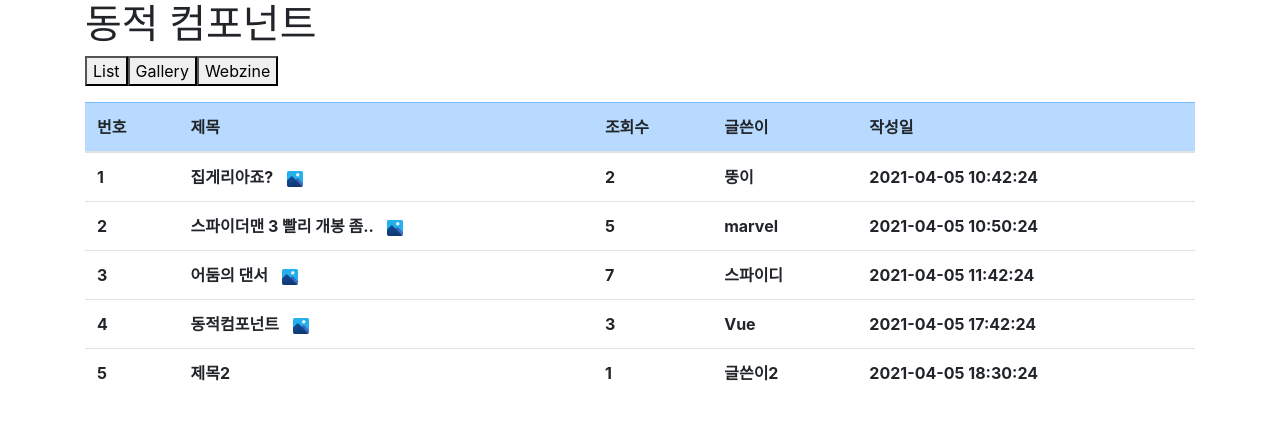
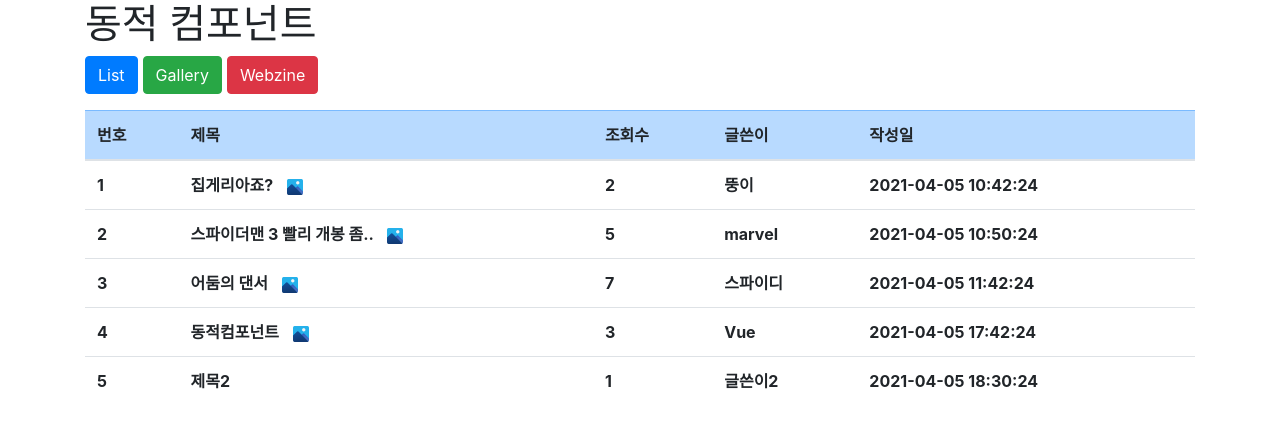
Before and after one commit to Envy-Kim/Frontend-Study, a Vue app in the folder 5th/: page / in a window 1280 px wide. Shown: the top 428 px of the page. Built offline with nearby package versions, Linux system fonts and the light colour scheme.

Commit message:
Add : watch를 이용한 조회수 증가 기능 추가

```diff
--- a/5th/src/components/board/Index.vue
+++ b/5th/src/components/board/Index.vue
@@ -6,9 +6,15 @@
         <component :is="viewComponent"
                    :columns="columns"
                    :items="items"
-                   v-model="value"
-                   @input="$emit('input', value)"
+                   v-model="$attrs.value"
+                   @input="$emit('input', $attrs.value)"
                    @click="$emit('click')" ></component>
+        <!--
+        $attrs
+        props로 인식(및 추출)되지 않는 부모 범위 속성 바인딩.
+        컴포넌트에 선언된 props가 없을 때 class와 style을 제외하고 모든 부모 범위 바인딩을 기본적으로 포함하며
+        v-bind="$attrs"를 통해 내부 컴포넌트로 전달할 수 있다. - 하이 오더 컴포넌트(HOC)를 작성할 때 유용합니다.
+        -->
       </div>
 
       <!-- v-if/else 를 이용한 컴포넌트 변경 -->
@@ -16,22 +22,22 @@
         <vue-table v-if="bbsType === 'list'"
                    :columns="columns"
                    :items="items"
-                   v-model="value"
-                   @input="$emit('input', value)"
+                   v-model="selectItem"
+                   @input="$emit('input', selectItem)"
                    @click="$emit('click')" >
         </vue-table>
 
         <vue-gallery v-else-if="bbsType === 'gallery'"
                      :items="items"
-                     v-model="value"
-                     @input="$emit('input', value)"
+                     v-model="selectItem"
+                     @input="$emit('input', selectItem)"
                      @click="$emit('click')" >
         </vue-gallery>
 
         <vue-webzine v-else
                      :items="items"
-                     v-model="value"
-                     @input="$emit('input', value)"
+                     v-model="selectItem"
+                     @input="$emit('input', selectItem)"
                      @click="$emit('click')" >
         </vue-webzine>
       </div>
@@ -45,7 +51,7 @@ import VueGallery from "./VueGallery";
 import VueWebzine from "./VueWebzine";
 
 export default {
-  name: "BBSIndex",
+  name: "BoardIndex",
   components: { VueTable, VueGallery, VueWebzine },
   props: {
     mode: {
@@ -86,6 +92,11 @@ export default {
       return view
     },
   },
+  data() {
+    return {
+      selectItem: (this.value) ? (this.value) : {}
+    }
+  }
 }
 </script>
 
--- a/5th/src/views/DynamicPage.vue
+++ b/5th/src/views/DynamicPage.vue
@@ -3,9 +3,9 @@
     <h1>동적 컴포넌트</h1>
 
     <div class="mb-3">
-      <button @click="setListType('list')">List</button>
-      <button @click="setListType('gallery')">Gallery</button>
-      <button @click="setListType('webzine')">Webzine</button>
+      <button type="button" class="btn btn-primary" @click="setListType('list')">List</button>
+      <button type="button" class="btn btn-success" @click="setListType('gallery')">Gallery</button>
+      <button type="button" class="btn btn-danger" @click="setListType('webzine')">Webzine</button>
     </div>
 
     <vue-board :columns="listColumns"
@@ -122,12 +122,22 @@ export default {
       this.listType = type
       // 변경된 게시판 타입을 localStorage에 저장
       localStorage.setItem('listType', type)
+    },
+  },
+  watch: {
+    selectedItem: function(item) {
+      console.log('change selectedItem')
+      ++item.hit
     }
-  }
+  },
 }
 </script>
 
 <style lang="scss" scoped>
+.btn {
+  margin-right: 5px;
+}
+
 .float-right {
   &::after {
     display: block;
```
